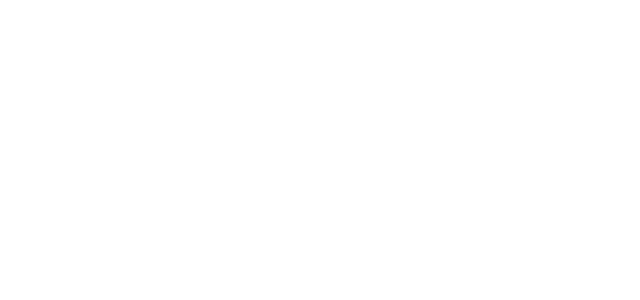
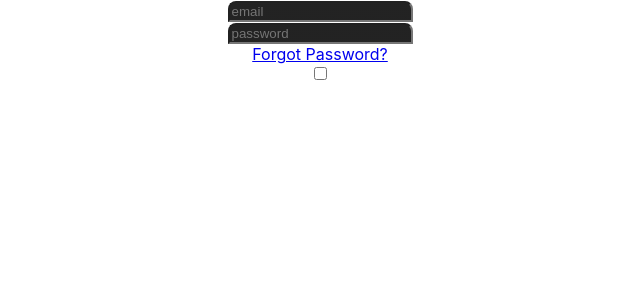
Before and after one commit to SleepTracker5/fe, a React (Create React App) app in the folder sleep-tracker/: page / in a window 1280 px wide. Shown: the top 300 px of the page, without its empty margins (320-960 px from the left). Built offline with nearby package versions, Linux system fonts and the light colour scheme.

Commit message:
Login Form Made

```diff
--- a/sleep-tracker/package.json
+++ b/sleep-tracker/package.json
@@ -8,7 +8,9 @@
     "@testing-library/user-event": "^7.1.2",
     "react": "^16.13.1",
     "react-dom": "^16.13.1",
-    "react-scripts": "3.4.1"
+    "react-router-dom": "^5.2.0",
+    "react-scripts": "3.4.1",
+    "styled-components": "^5.1.0"
   },
   "scripts": {
     "start": "react-scripts start",
--- a/sleep-tracker/src/App.js
+++ b/sleep-tracker/src/App.js
@@ -1,9 +1,11 @@
 import React from 'react';
 import './App.css';
+import LoginForm from "./components/forms/LoginForm";
 
 function App() {
   return (
     <div className="App">
+        <LoginForm/>
     </div>
   );
 }
--- a/sleep-tracker/src/components/forms/LoginForm.js
+++ b/sleep-tracker/src/components/forms/LoginForm.js
@@ -0,0 +1,79 @@
+import React, {useState} from "react";
+import styled from "styled-components";
+
+const StyledLoginForm = styled.form`
+    display: flex;
+    flex-direction: column;
+    justify-content: center;
+    align-items: center;
+`;
+const StyledInput = styled.input`
+    background: linear-gradient(0deg, rgba(255, 255, 255, 0.07), rgba(255, 255, 255, 0.07)), #121212;
+    border-radius: 8px 8px 0px 0px;
+`;
+
+const LoginForm = (login) =>{
+    //set state vars
+    const [formData, setFormData] = useState({
+        id: Date.now(),
+        email: "",
+        password: "",
+        keepLoggedIn: false,
+    });
+
+    //declare handle/submit functions
+    const handleChange = (event) => {
+        setFormData({...formData, [event.target.name]: event.target.value});
+    }
+    const submitLogin = (event) =>{
+        event.preventDefault();
+        login(formData);//todo: Jaren wrote this logic, needs to be plugged in
+        clearForm();//todo:write this function
+    }
+    const clearForm = () =>{
+        setFormData({
+            id: Date.now(),
+            email: "",
+            password: "",
+        });
+    }
+
+    return(
+        <div className="loginForm">
+            <StyledLoginForm onSubmit={submitLogin}>
+                <label htmlFor="email">
+                    <StyledInput
+                        type="text"
+                        id="email"
+                        name="email"
+                        placeholder="email"
+                        value={formData.email}
+                        onChange={handleChange}
+                    />
+                </label>
+                <label htmlFor="password">
+                    <StyledInput
+                        type="password"
+                        id="password"
+                        name="password"
+                        placeholder="password"
+                        value={formData.password}
+                        onChange={handleChange}
+                    />
+                </label>
+                <a href="forgotPassword">Forgot Password?</a>{/*todo: link this to something*/}
+                <label htmlFor="keepLoggedIn">
+                    <input
+                        type="checkbox"
+                        id="keepLoggedIn"
+                        name="keepLoggedIn"
+                        value={formData.keepLoggedIn}
+                        onChange={handleChange}
+                    />
+                </label>
+            </StyledLoginForm>
+        </div>
+    );
+}
+
+export default LoginForm;
```
Also changed, not shown: 1 other file (tests, documents, lock files or other folders).
